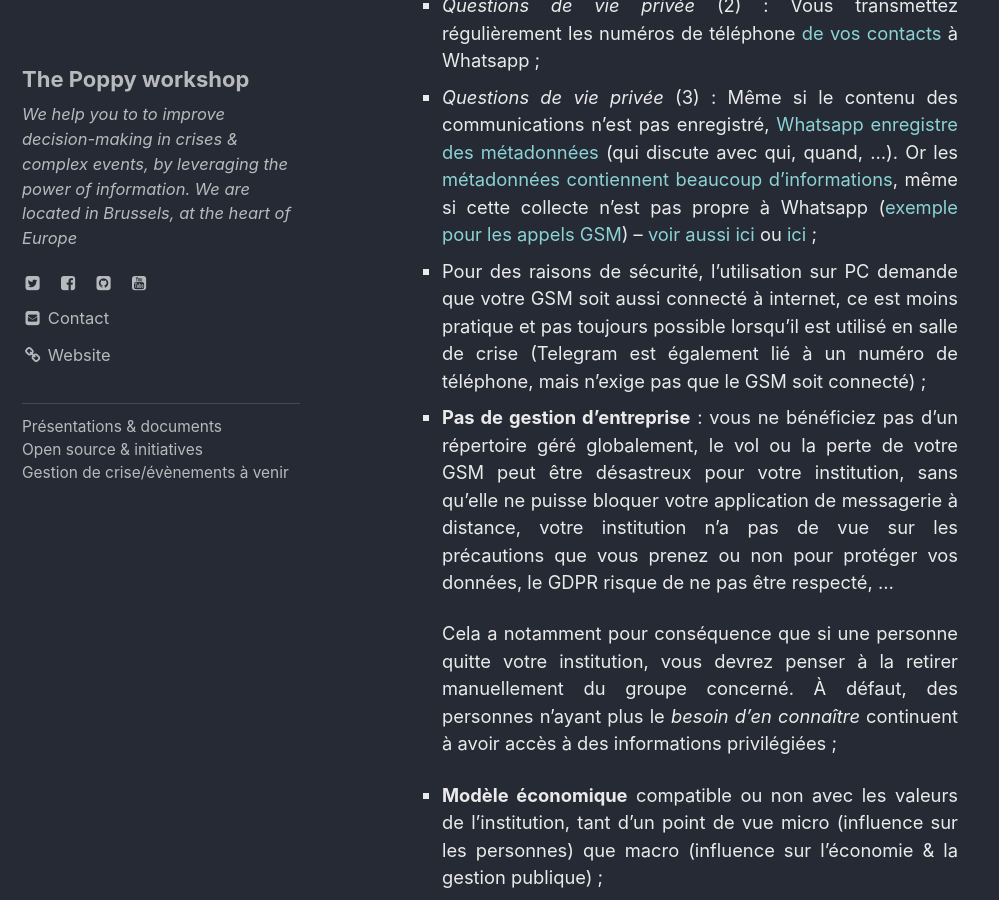
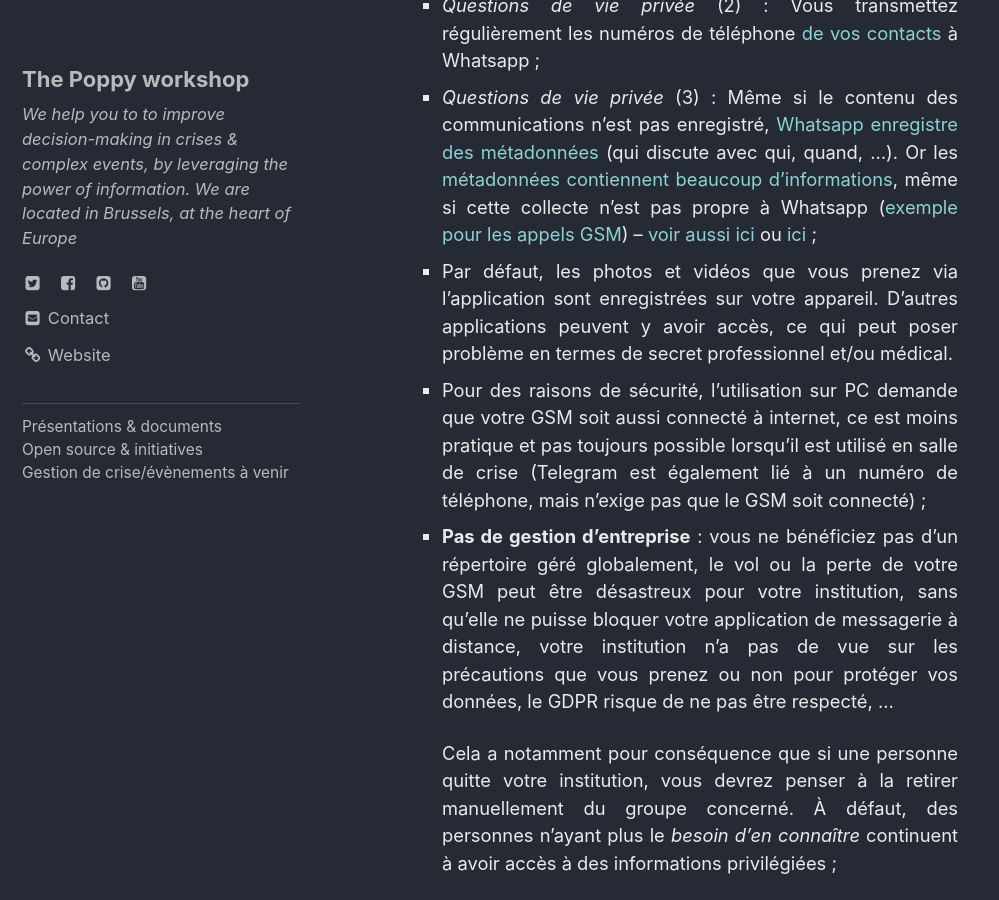
Before and after one commit to ccloquet/ccloquet.github.io, a Jekyll site: the page built from _posts/2019-01-29-Whatsapp.md, in a window 1280 px wide and 900 px high, scrolled down 3935 px. Shown: the whole window, without its empty margins (0-999 px from the left). Built offline with Jekyll 4.4.1, drawn with Linux system fonts in a browser that asks for light colours; cached includes are drawn as plain includes.

Commit message:
Update 2019-01-29-Whatsapp.md

```diff
--- a/_posts/2019-01-29-Whatsapp.md
+++ b/_posts/2019-01-29-Whatsapp.md
@@ -50,6 +50,7 @@ Pour commencer, un petit détour par quelques critères guidant le choix des moy
     - *Questions de vie privée*. Whatsapp est liée à votre numéro de GSM. Par défaut, chacun peut voir quand vous vous êtes connecté·e pour la dernière fois ou encore si vous avez lu un message, etc. Votre numéro de téléphone est par ailleurs visible de tous les membres du groupe. Ce n'est probablement pas un problème au moment où il faut se serrer les coudes pour sauver des vies, mais en situation « de paix », cela peut être vécu (légitimement) comme une intrusion dans la vie privée ;
     - *Questions de vie privée* (2) : Vous transmettez régulièrement les numéros de téléphone [de vos contacts](https://www.whatsapp.com/legal/#terms-of-service) à Whatsapp ;
     - *Questions de vie privée* (3) : Même si le contenu des communications n'est pas enregistré, [Whatsapp enregistre  des métadonnées](https://fossbytes.com/whatsapp-chats-collect-data-metadata/) (qui discute avec qui, quand, ...). Or les [métadonnées contiennent beaucoup d'informations](https://fossbytes.com/whatsapp-chats-collect-data-metadata/), même si cette collecte n'est pas propre à Whatsapp ([exemple pour les appels GSM](https://www.nature.com/articles/srep01376)) -- [voir aussi ici](https://www.forbes.com/sites/thomasbrewster/2017/01/22/whatsapp-facebook-backdoor-government-data-request/#1cc72b1d1030) ou [ici](https://www.researchgate.net/publication/312778290_WhatsApp_security_and_role_of_metadata_in_preserving_privacy) ;
+    - Par défaut, les photos et vidéos que vous prenez via l'application sont enregistrées sur votre appareil. D'autres applications peuvent y avoir accès, ce qui peut poser problème en termes de secret professionnel et/ou médical.
     - Pour des raisons de sécurité, l'utilisation sur PC demande que votre GSM soit aussi connecté à internet, ce est moins pratique et pas toujours possible lorsqu'il est utilisé en salle de crise (Telegram est également lié à un numéro de téléphone, mais n'exige pas que le GSM soit connecté) ;
     - **Pas de gestion d'entreprise** : vous ne bénéficiez pas d'un répertoire géré globalement, le vol ou la perte de votre GSM peut être désastreux pour votre institution, sans qu'elle ne puisse bloquer votre application de messagerie à distance, votre institution n'a pas de vue sur les précautions que vous prenez ou non pour protéger vos données, le GDPR risque de ne pas être respecté, …
 
```
